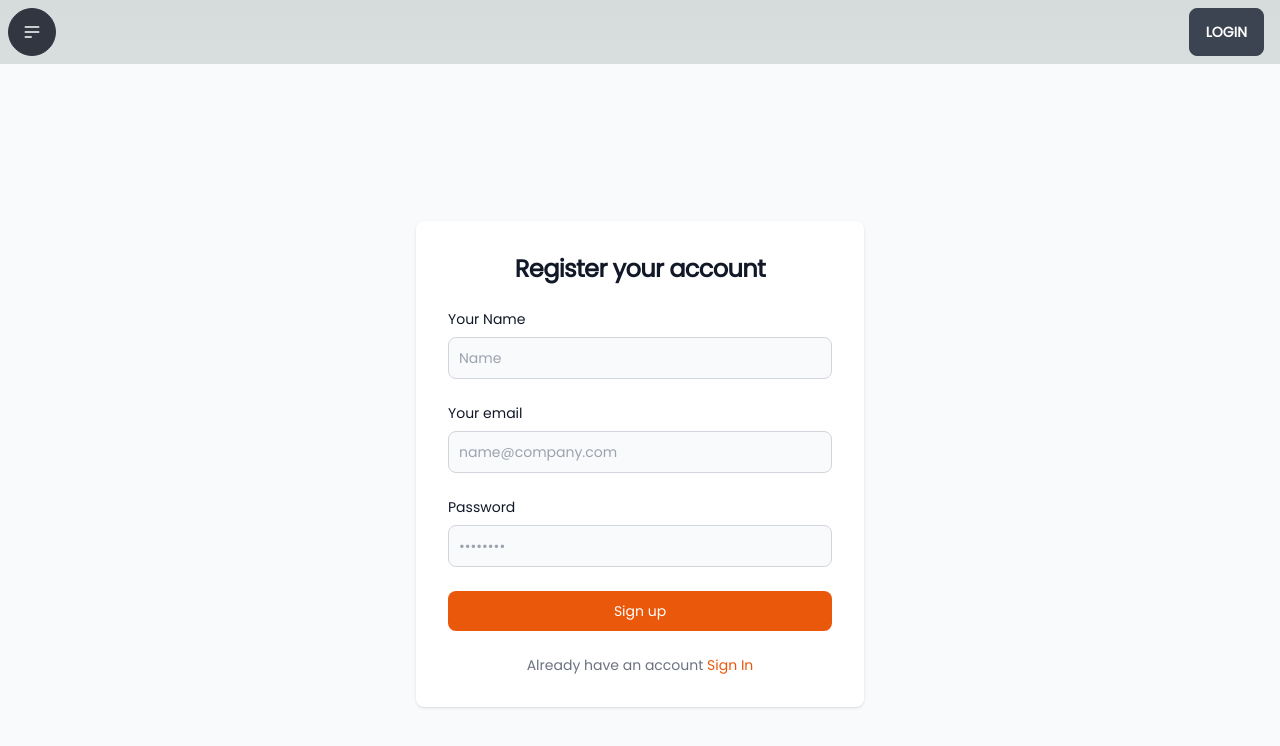
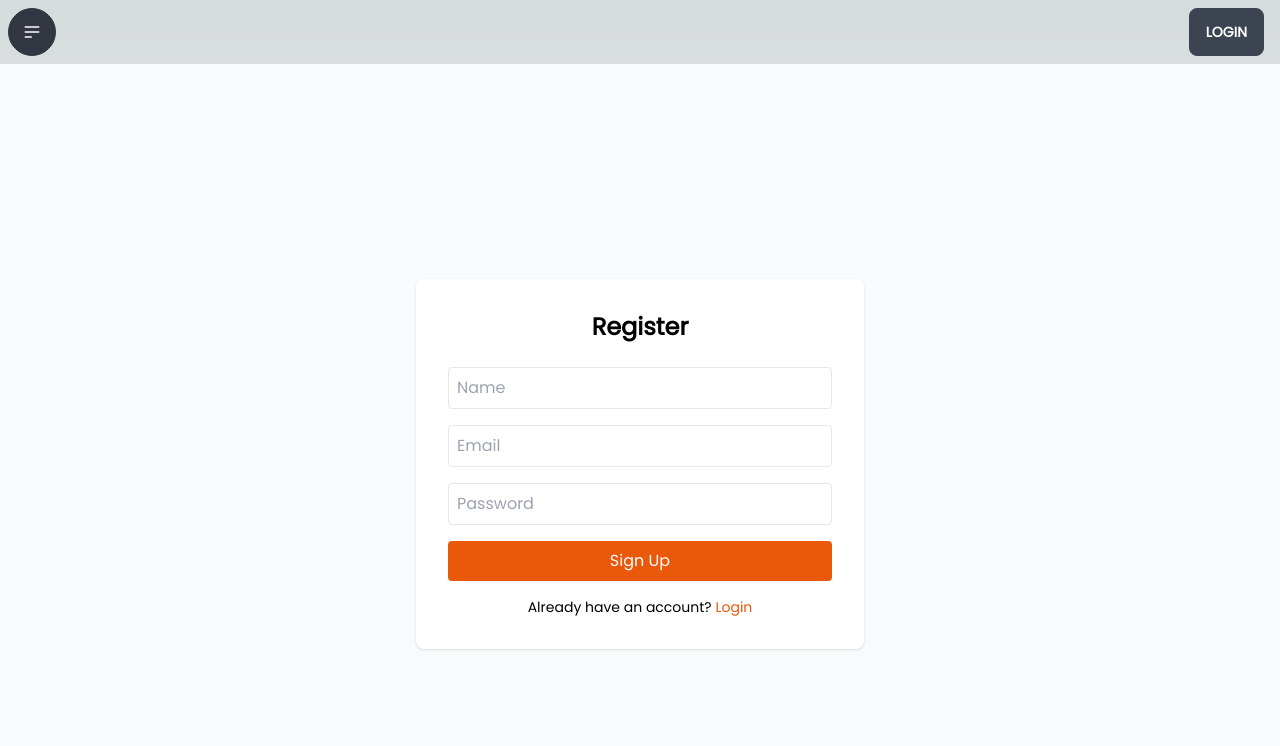
Before and after one commit to 22L31A0497/nextjs_django_sampleweb, a Next.js app: page /auth/register in a window 1280 px wide. Shown: the top 746 px of the page. Built offline with nearby package versions, Linux system fonts and the light colour scheme.

Commit message:
Update page.tsx

```diff
--- a/src/app/auth/register/page.tsx
+++ b/src/app/auth/register/page.tsx
@@ -1,43 +1,29 @@
-"use client"
+"use client";
 
-import React, { useState, useEffect, FormEvent } from 'react'
-import Link from 'next/link'
-import { ToastContainer, toast } from 'react-toastify';
-import 'react-toastify/dist/ReactToastify.css';
-import { register_me } from '@/Services/auth';
-import { useRouter } from 'next/navigation';
-import Cookies from 'js-cookie';
-import { TailSpin } from 'react-loader-spinner';
+import React, { useState, useEffect, FormEvent } from "react";
+import Link from "next/link";
+import { ToastContainer, toast } from "react-toastify";
+import "react-toastify/dist/ReactToastify.css";
+import { register_me } from "@/Services/auth";
+import { useRouter } from "next/navigation";
+import Cookies from "js-cookie";
+import { TailSpin } from "react-loader-spinner";
 
 export default function Register() {
   const router = useRouter();
+  const [formData, setFormData] = useState({ name: "", email: "", password: "" });
+  const [loading, setLoading] = useState(false);
 
   useEffect(() => {
-    if (Cookies.get('token')) {
-      router.push('/');
-    }
+    if (Cookies.get("token")) router.push("/");
   }, [router]);
 
-  const [formData, setFormData] = useState({ email: "", password: "", name: "" });
-  const [error, setError] = useState({ email: "", password: "", name: '' });
-  const [loading, setLoading] = useState(false);
-
-  const handleSubmit = async (event: FormEvent<HTMLFormElement>) => {
-    event.preventDefault();
+  const handleSubmit = async (e: FormEvent<HTMLFormElement>) => {
+    e.preventDefault();
     setLoading(true);
 
-    if (!formData.email) {
-      setError({ ...error, email: "Email Field is Required" })
-      setLoading(false);
-      return;
-    }
-    if (!formData.password) {
-      setError({ ...error, password: "Password Field is required" })
-      setLoading(false);
-      return;
-    }
-    if (!formData.name) {
-      setError({ ...error, name: "Name Field is required" })
+    if (!formData.name || !formData.email || !formData.password) {
+      toast.error("All fields are required");
       setLoading(false);
       return;
     }
@@ -46,56 +32,53 @@ export default function Register() {
     setLoading(false);
 
     if (data.success) {
-      toast.success(data.message);
-      setTimeout(() => {
-        router.push('/auth/login');
-      }, 2000);
+      toast.success(data.message || "Registered successfully!");
+      setTimeout(() => router.push("/auth/login"), 1500);
+    } else {
+      toast.error(data.message || "Registration failed");
     }
-    // Removed toast on failure
-  }
+  };
 
   return (
-    <div className='w-full h-screen bg-gray-50'>
-      <div className="flex flex-col text-center items-center justify-center px-6 py-8 mx-auto h-screen lg:py-0 shadow-xl">
-        <div className="w-full bg-white rounded-lg shadow text-black md:mt-0 sm:max-w-md xl:p-0">
-          <div className="p-6 space-y-4 md:space-y-6 sm:p-8">
-            <h1 className="text-xl font-bold leading-tight tracking-tight text-gray-900 md:text-2xl">
-              Register your account
-            </h1>
-            <form onSubmit={handleSubmit} className="space-y-4 md:space-y-6" action="#">
-              <div className='text-left'>
-                <label htmlFor="name" className="block mb-2 text-sm font-medium text-gray-900">Your Name</label>
-                <input onChange={(e) => setFormData({ ...formData, name: e.target.value })} type="text" name="name" id="name" className="bg-gray-50 border border-gray-300 text-gray-900 sm:text-sm rounded-lg focus:ring-orange-600 focus:border-orange-600 block w-full p-2.5" placeholder="Name" />
-                {error.name && <p className="text-sm text-red-500">{error.name}</p>}
-              </div>
-              <div className='text-left'>
-                <label htmlFor="email" className="block mb-2 text-sm font-medium text-gray-900">Your email</label>
-                <input onChange={(e) => setFormData({ ...formData, email: e.target.value })} type="email" name="email" id="email" className="bg-gray-50 border border-gray-300 text-gray-900 sm:text-sm rounded-lg focus:ring-orange-600 focus:border-orange-600 block w-full p-2.5" placeholder="name@company.com" />
-                {error.email && <p className="text-sm text-red-500">{error.email}</p>}
-              </div>
-              <div className='text-left'>
-                <label htmlFor="password" className="block mb-2 text-sm font-medium text-gray-900">Password</label>
-                <input onChange={(e) => setFormData({ ...formData, password: e.target.value })} type="password" name="password" id="password" placeholder="••••••••" className="bg-gray-50 border border-gray-300 text-gray-900 sm:text-sm rounded-lg focus:ring-orange-600 focus:border-orange-600 block w-full p-2.5" />
-                {error.password && <p className="text-sm text-red-500">{error.password}</p>}
-              </div>
+    <div className="w-full h-screen bg-gray-50 flex items-center justify-center">
+      <div className="w-full max-w-md bg-white rounded-lg shadow p-8 text-black">
+        <h1 className="text-2xl font-bold text-center mb-6">Register</h1>
+        <form onSubmit={handleSubmit} className="space-y-4">
+          <input
+            type="text"
+            placeholder="Name"
+            value={formData.name}
+            onChange={(e) => setFormData({ ...formData, name: e.target.value })}
+            className="w-full border p-2 rounded"
+          />
+          <input
+            type="email"
+            placeholder="Email"
+            value={formData.email}
+            onChange={(e) => setFormData({ ...formData, email: e.target.value })}
+            className="w-full border p-2 rounded"
+          />
+          <input
+            type="password"
+            placeholder="Password"
+            value={formData.password}
+            onChange={(e) => setFormData({ ...formData, password: e.target.value })}
+            className="w-full border p-2 rounded"
+          />
 
-              {loading ? (
-                <button type="button" className="w-full flex items-center justify-center text-white bg-orange-600 hover:bg-orange-700 focus:ring-4 focus:outline-none focus:ring-orange-300 font-medium rounded-lg text-sm px-5 py-2.5 text-center">
-                  <TailSpin height="20" width="20" color="white" ariaLabel="tail-spin-loading" radius="1" wrapperStyle={{}} wrapperClass="" visible={true} />
-                </button>
-              ) : (
-                <button type="submit" className="w-full text-white bg-orange-600 hover:bg-orange-700 focus:ring-4 focus:outline-none focus:ring-orange-300 font-medium rounded-lg text-sm px-5 py-2.5 text-center">Sign up</button>
-              )}
-
-              <p className="text-sm text-gray-500">
-                Already have an account <Link href="/auth/login" className="font-medium text-orange-600 hover:underline">Sign In</Link>
-              </p>
-            </form>
-          </div>
-        </div>
+          <button
+            type="submit"
+            className="w-full bg-orange-600 text-white p-2 rounded flex justify-center"
+          >
+            {loading ? <TailSpin height="20" width="20" color="white" /> : "Sign Up"}
+          </button>
+        </form>
+        <p className="text-sm text-center mt-4">
+          Already have an account?{" "}
+          <Link href="/auth/login" className="text-orange-600 font-medium">Login</Link>
+        </p>
       </div>
-
       <ToastContainer />
     </div>
-  )
+  );
 }
```
